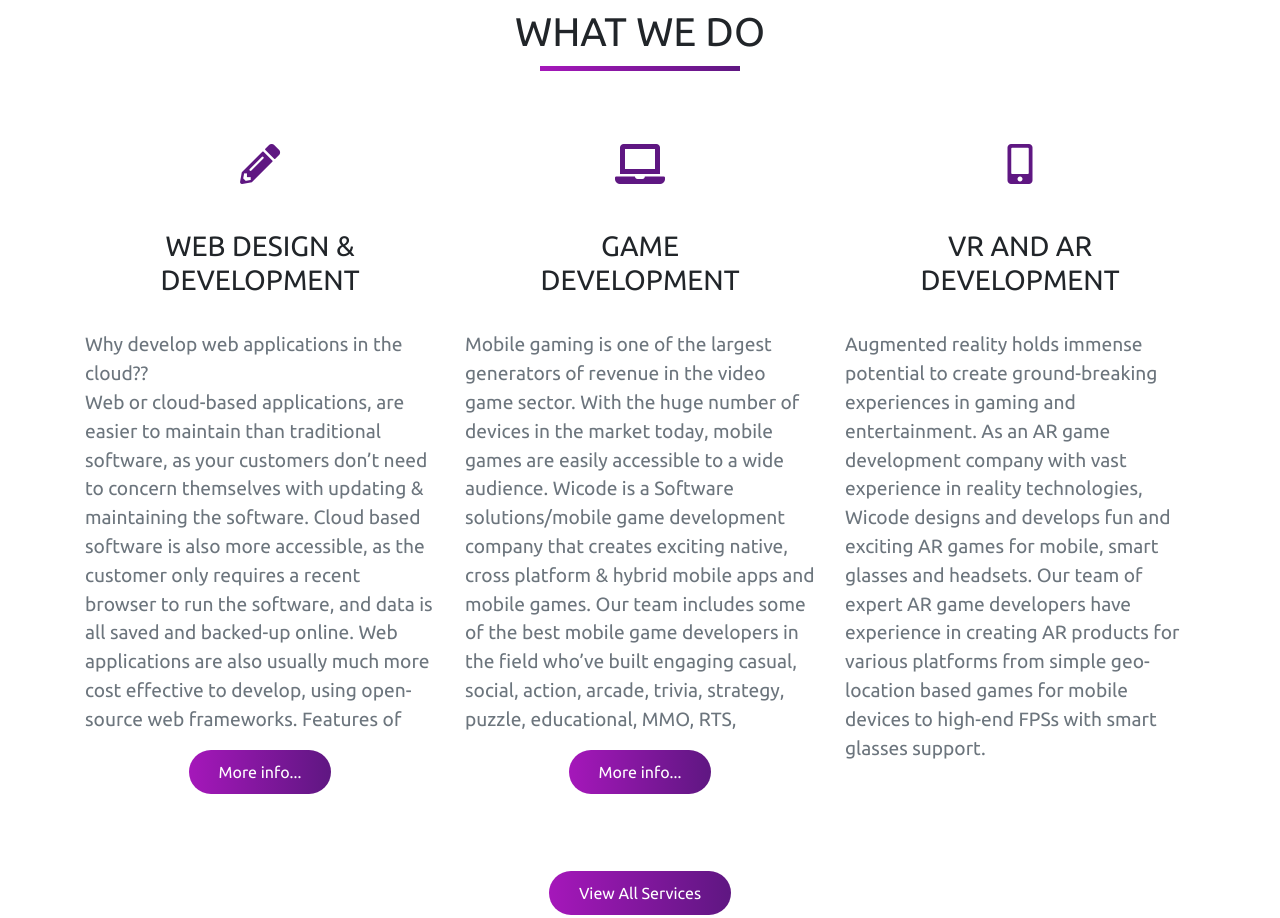
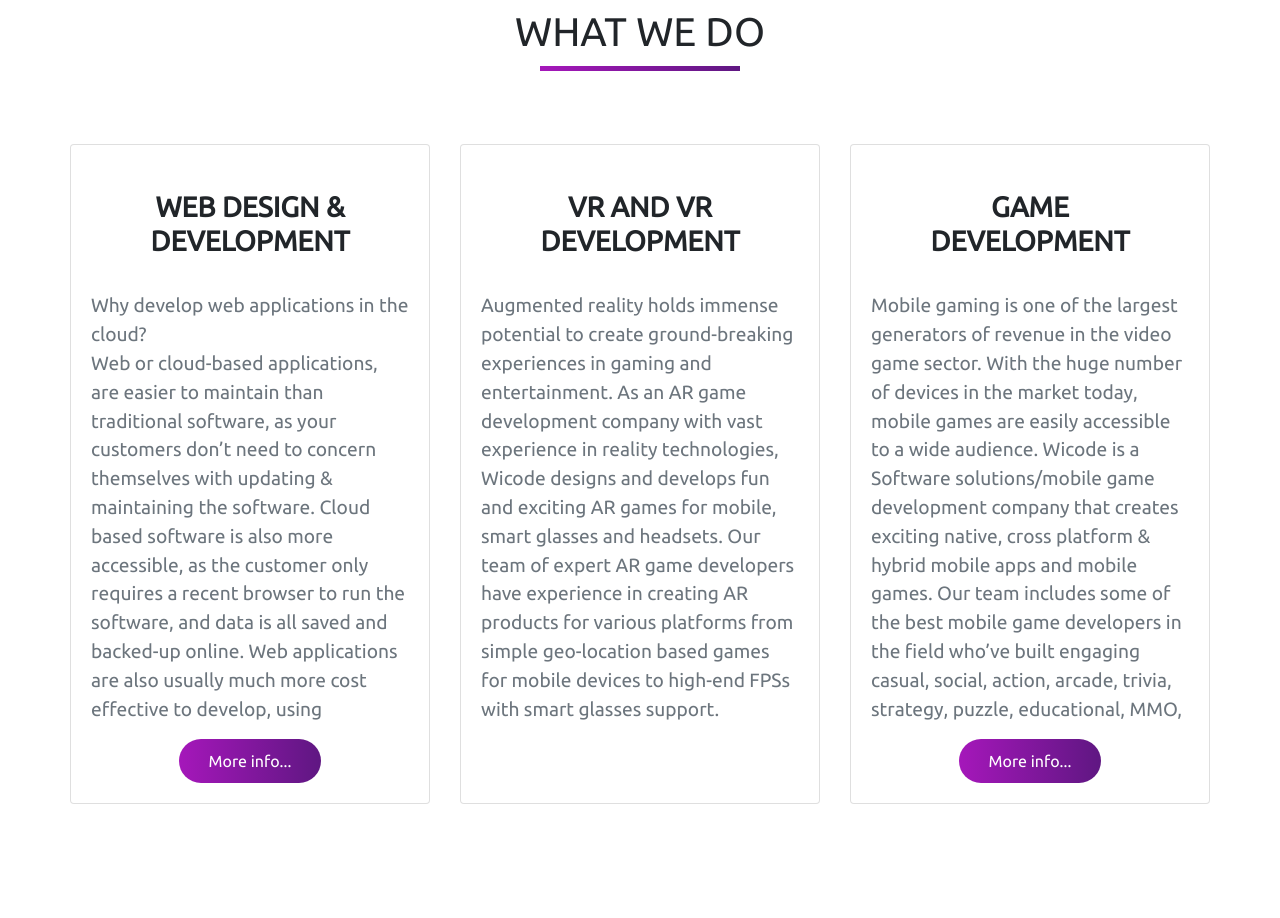
Before and after one commit to knyokolodi/wicode, a plain HTML site: page index.html in a window 1280 px wide. Shown: the part 697-1615 px from the top of the page. Drawn offline with nearby package versions, Linux system fonts and the light colour scheme.

Commit message:
changed the service layout

```diff
--- a/index.html
+++ b/index.html
@@ -75,17 +75,20 @@
     <div class="container text-center">
       <h1 class="text-uppercase title">what we do</h1>
       <div class="row">
-        <div class="col-md-4">
-          <i class="fas fa-pencil-alt"></i>
-          <h3>Web Design & Development</h3><br>
 
-          <p class="text-secondary text-left" > Why develop web applications in the cloud??<br>
+        <div class="card-deck">
+            <div class="card">
+            <div class="card-body">
+            <h3 class="card-title"><b>Web Design & Development</b></h3><br>
+            <p class="text-secondary text-left">Why develop web applications in the cloud?<br>
                 Web or cloud-based applications, are easier to maintain than traditional software, as your customers don’t need to concern themselves with updating & maintaining the software. Cloud based software is also more accessible, as the customer only requires a recent browser to run the software, and data is all saved and backed-up online.
-              Web applications are also usually much more cost effective to develop, using open-source web frameworks.
-              Features of
+                Web applications are also usually much more cost effective to develop, using
+
+           </p>
            <div id="web collapse" class="collapse">
               <p class="text-secondary text-left" >
-                   our web applications: Fast HTML5 front-end technology, ensuring a super-fast user
+                  open-source web frameworks.
+                  Features of our web applications: Fast HTML5 front-end technology, ensuring a super-fast user
               friendly experience for the customer
               Full customisation of the front-end customer facing area
               Easy to use back-end, with all items content managed
@@ -93,45 +96,48 @@
                Analytics panels
               API to ensure the backend data can be used on other software (Such as Android or iOS apps) </p>
             </div>
-              <button type="submit" data-toggle="collapse" data-target="#web collapse"  class="btn-text btn btn-primary collapsed "aria-expanded="false""><span>More info...</span><b>Less info</b></button>
-
-
-
+          <button type="submit" data-toggle="collapse" data-target="#web collapse"  class="btn-text btn btn-primary collapsed "aria-expanded="false"><span>More info...</span><b>Less info</b></button>
 
           </div>
-        <div class="col-md-4">
-          <i class="fas fa-laptop"></i>
 
-
-          <h3>Game<br> Development</h3><br>
-          <p class="text-secondary text-left">
-
-              Mobile gaming is one of the largest generators of revenue in the video game sector. With the
-              huge number of devices in the market today, mobile games are easily accessible to a wide
-              audience. Wicode is a Software solutions/mobile game development company that creates exciting
-               native, cross platform & hybrid mobile apps and mobile games. Our team includes some of the
-                best mobile game developers in the field who’ve built engaging casual, social, action, arcade,
-                 trivia, strategy, puzzle, educational, MMO, RTS,
-                 <div id="games collapsed" class="collapse">
-                    <p class="text-secondary text-left" >
-                 RPG, MMORPG, table, board and card games for various mobile platforms including Android, iOS and Windows.
-                </p>
           </div>
-                  <button type="submit" data-toggle="collapse" data-target="#games collapsed" class="btn-text btn btn-primary collapsed "aria-expanded="false"><span>More info...</span><b>Less info</b></button>
-        </div>
-        <div class="col-md-4 " >
-          <i class="fas fa-mobile-alt"></i>
-          <h3>VR and AR Development</h3><br>
+            <div class="card">
+            <div class="card-body">
+                <h3 class="card-title"><b>VR and VR Development</b></h3><br>
 
           <p class="text-secondary text-left" > Augmented reality holds immense potential to create ground-breaking experiences in gaming
 
               and entertainment. As an AR game development company with vast experience in reality technologies,
               Wicode designs and develops fun and exciting AR games for mobile, smart glasses and headsets. Our team of expert AR game developers have experience in creating AR products for various platforms from simple geo-location based games for mobile devices to high-end FPSs with smart glasses support.
            </p>
+
+
+
+            </div>
+
+            </div>
+            <div class="card">
+                <div class="card-body">
+                    <h3 class="card-title"><b>Game<br> Development</b></h3><br>
+                    <p class="text-secondary text-left" >Mobile gaming is one of the largest generators of revenue in the video game sector. With the
+                    huge number of devices in the market today, mobile games are easily accessible to a wide
+                    audience. Wicode is a Software solutions/mobile game development company that creates exciting
+                     native, cross platform & hybrid mobile apps and mobile games. Our team includes some of the
+                      best mobile game developers in the field who’ve built engaging casual, social, action, arcade,
+                       trivia, strategy, puzzle, educational, MMO, </p>
+
+                       <div id="games collapsed" class="collapse">
+                          <p class="text-secondary text-left" >
+                              RTS,RPG, MMORPG,table, board and card games for various mobile platforms including Android, iOS and Windows. </p>
+                        </div>
+                       <button type="submit" data-toggle="collapse" data-target="#games collapsed" class="btn-text btn btn-primary collapsed "aria-expanded="false"><span>More info...</span><b>Less info</b></button>
+
+
+                </div>
+
+                </div>
             </div>
       </div><br><br>
-      <a href="#" class="btn btn-primary">View All Services</a>
-
 
     </div>
   </section>
```
Lines whose indentation alone changed are shown as unchanged.
